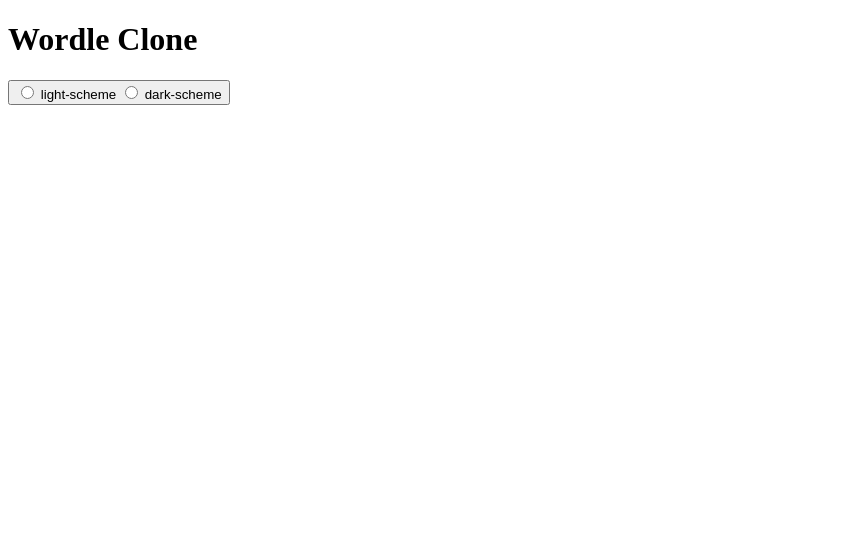
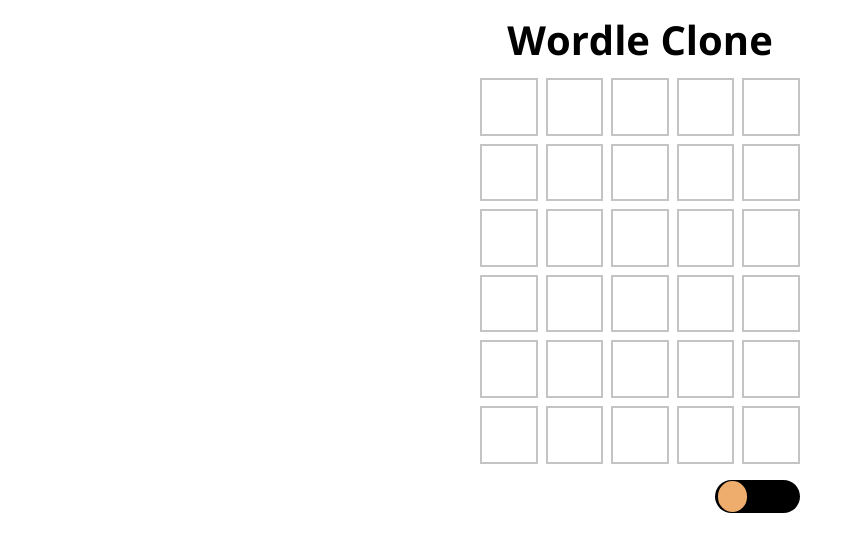
Before and after one commit to loulou1994/Wordle-Game, a website: page index.html in a window 1280 px wide. Shown: the whole page, without its empty margins (0-855 px from the left). Drawn offline with nearby package versions, Linux system fonts and the light colour scheme; the site is published under a folder, as on GitHub Pages, so addresses that start at the root find nothing.

Commit message:
fix url paths

```diff
--- a/index.html
+++ b/index.html
@@ -6,9 +6,9 @@
 		<link rel="preconnect" href="https://fonts.googleapis.com">
 		<link rel="preconnect" href="https://fonts.gstatic.com" crossorigin>
 		<link href="https://fonts.googleapis.com/css2?family=Open+Sans:wght@400;700&display=swap" rel="stylesheet">
-		<title></title>
-		<link rel="stylesheet" href="/dist/style.css"/>
-		<script defer src="/dist/script.js"></script>
+		<title>Wordle Game</title>
+		<link rel="stylesheet" href="dist/style.css"/>
+		<script defer src="dist/script.js"></script>
 	</head>
 	<body>
 		<main>
```
